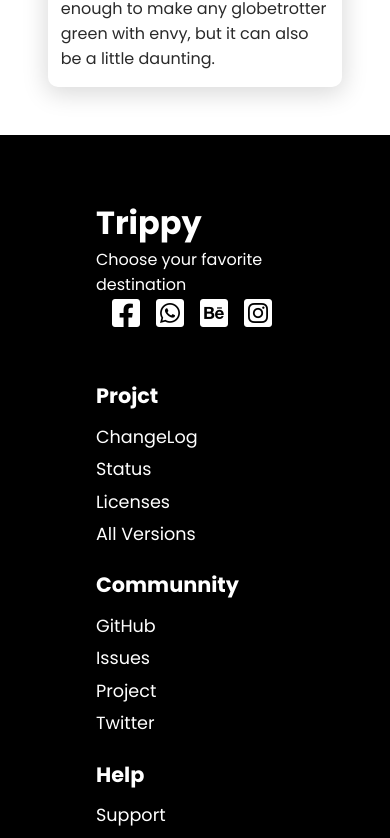
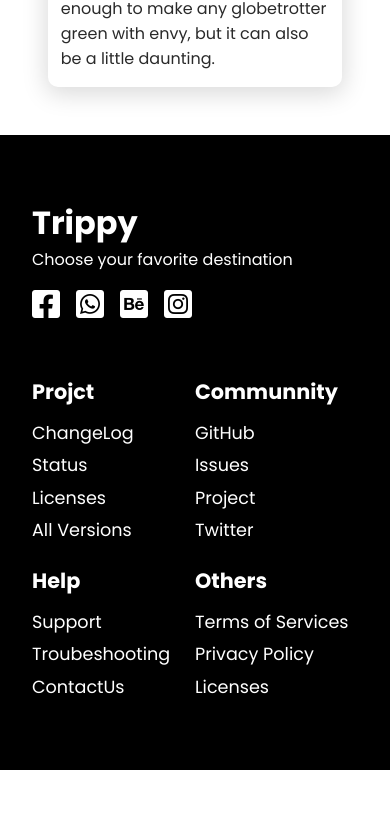
Before and after one commit to fmfahath/tourism-website, a React (Create React App) app: page / in a window 390 px wide. Shown: the part 4856-5694 px from the top of the page. After the commit the page ends 5626 px from the top, so only its background shows below. Built offline with nearby package versions, Linux system fonts and the light colour scheme.

Commit message:
trip.js media query added

```diff
--- a/src/components/Footer-styles.css
+++ b/src/components/Footer-styles.css
@@ -47,3 +47,17 @@
     padding-bottom: 0.4rem;
     font-size: 1.1rem;
 }
+
+@media screen and (max-width: 900px){
+    .footer{
+        padding: 4rem 2rem;
+    }
+
+    .top i{
+        margin: 1rem 1rem 0.5rem 0;
+    }
+
+    .bottom div{
+        width: 50%;
+    }
+}
```
